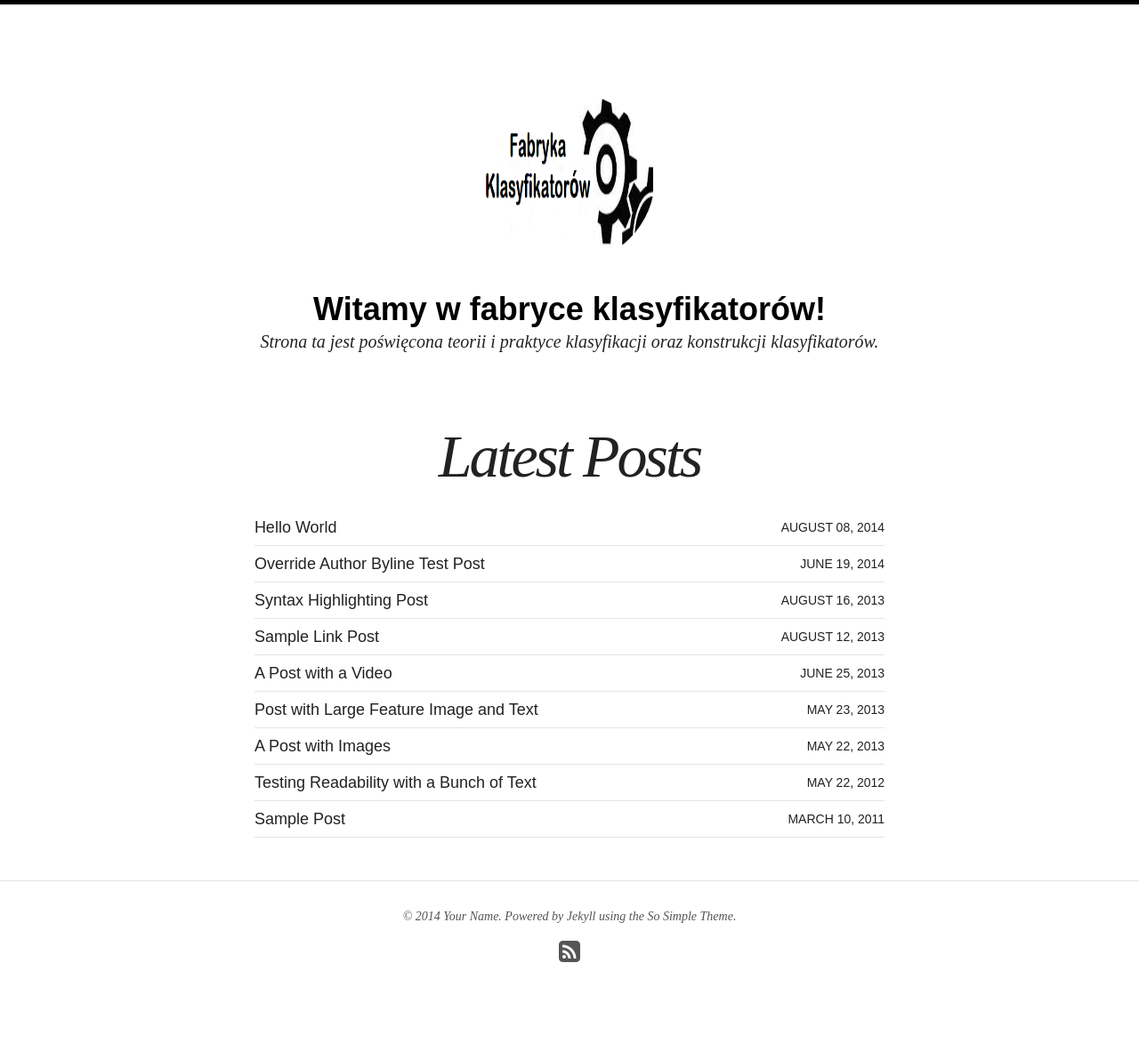
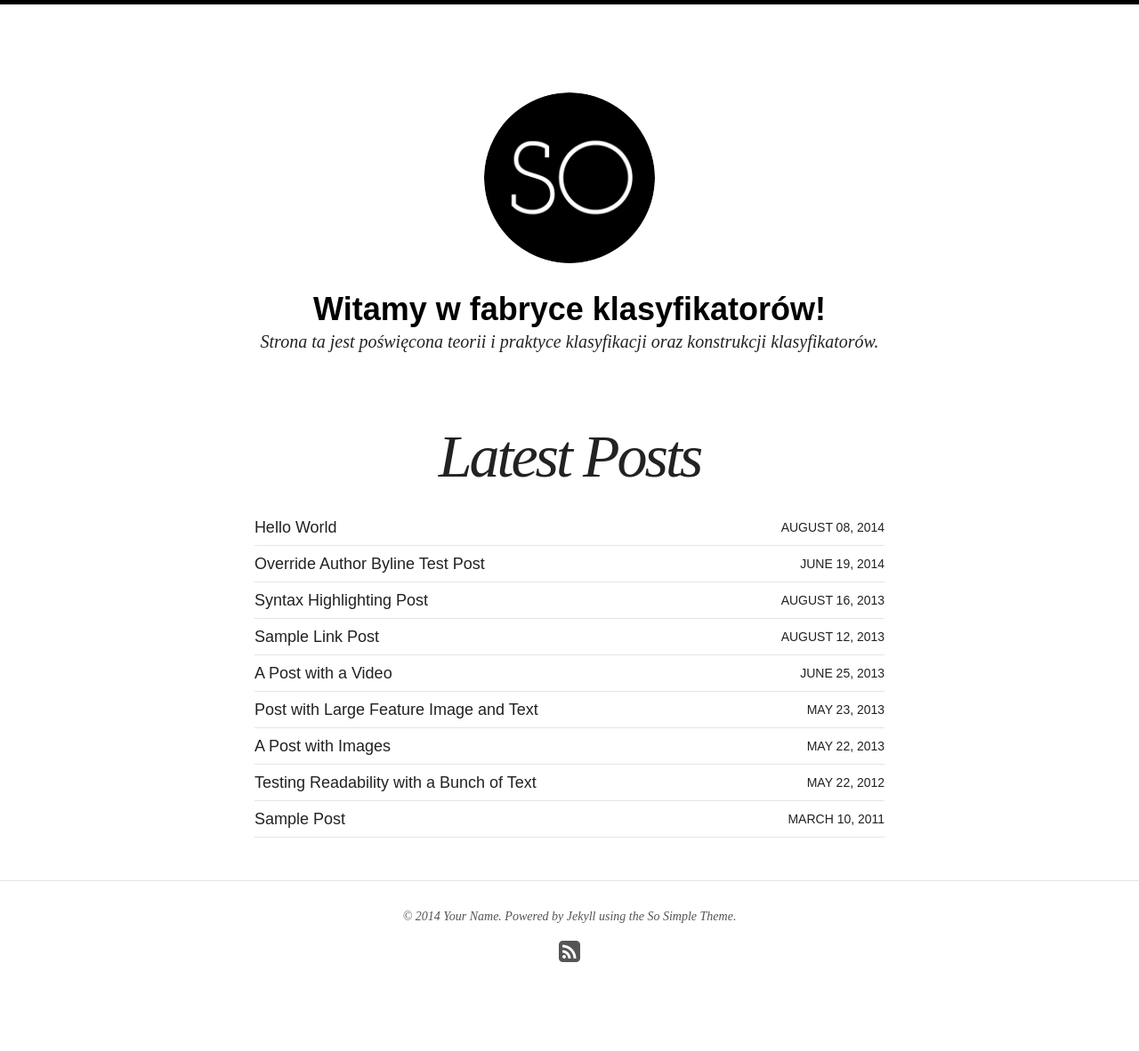
Before and after one commit to tmkmrcnk/klasyfikatory, a Jekyll site: the page built from index.html, in a window 1280 px wide. Shown: the whole page at 89% size. Built offline with Jekyll 4.4.1, drawn with Linux system fonts in a browser that asks for light colours; nearby versions of some CDN libraries.

Commit message:
Update _config.yml

```diff
--- a/_config.yml
+++ b/_config.yml
@@ -3,7 +3,7 @@
 title: Witamy w fabryce klasyfikatorów!
 locale: pl_PL
 description: Strona ta jest poświęcona teorii i praktyce klasyfikacji oraz konstrukcji klasyfikatorów.
-logo: works1.png
+logo: site-logo.png
 search: true
 url: http://tmkmrcnk.github.io/klasyfikatory/
 
```
